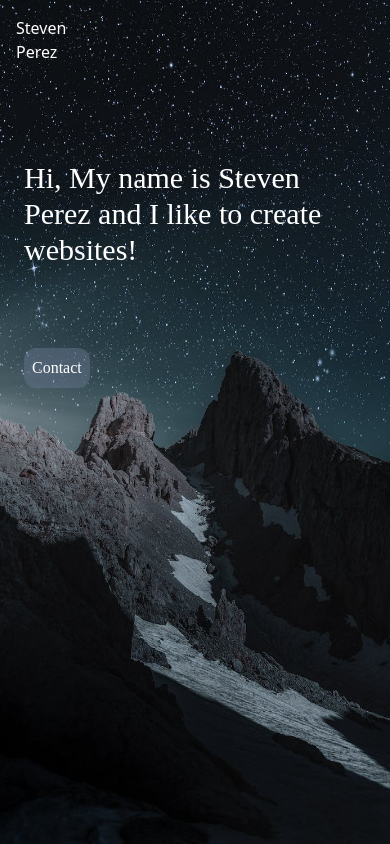
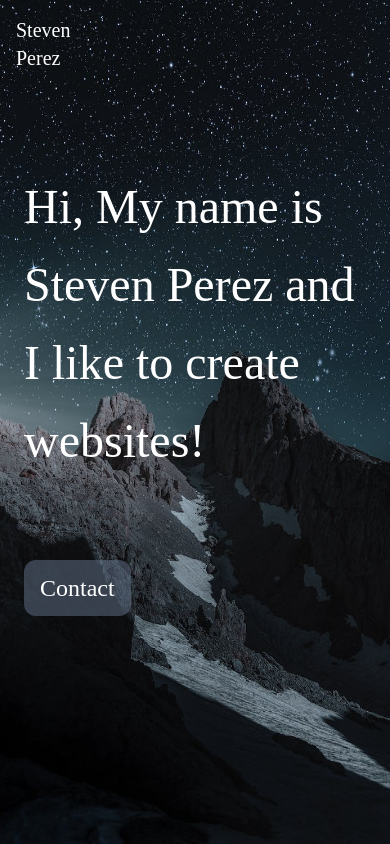
Before and after one commit to Stevenalp18/astro-react-portfolio, an Astro site: page / in a window 390 px wide. Built offline with nearby package versions, Linux system fonts and the light colour scheme; Astro itself is replaced by a stand-in of ours; a web font is replaced by a local one.

Commit message:
changed font and button size mobile

```diff
--- a/src/components/Header.jsx
+++ b/src/components/Header.jsx
@@ -4,15 +4,10 @@ export default function Header(){
     return (
         <header className="bg-mountain bg-no-repeat bg-center bg-cover w-screen h-screen">
             <Navbar />
-            <p className="mx-6 my-20 text-3xl font-shantell text-white">
+            <p className="mx-6 my-20 text-5xl leading-relaxed font-shantell text-white">
             Hi, My name is Steven Perez and I like to create websites!
             </p>
-            <button className="text-white font-shantell font-medium mx-6 bg-slate-500/50 p-2 rounded-xl">Contact</button>
+            <button className="text-white font-shantell font-medium mx-6 bg-slate-500/50 py-3 px-4 text-2xl rounded-xl">Contact</button>
         </header>
     )
 }
-// mx-6 mt-32 sm:mt-52 sm:w-4/6 max-w-2xl
-
-// rounded-2xl text-2xl leading-[2] sm:p-4 sm:text-5xl sm:leading-[1.4] text-white font-shantell text-gray-100
-
-// rounded-xl mx-6 mt-10 my-2 mb-60 p-3 text-md font-medium text-gray-100 bg-slate-50/25 font-alegreya md:mb-72
--- a/src/components/Navbar.jsx
+++ b/src/components/Navbar.jsx
@@ -3,7 +3,7 @@ export default function Navbar() {
 
     return (
         <nav className="flex justify-between p-4 sm:p-10 sm:text-lg text-white">
-            <div className=''>
+            <div className='text-xl font-shantell'>
                 Steven Perez
             </div>
             <ol className="flex gap-6 invisible sm:visible">
```
